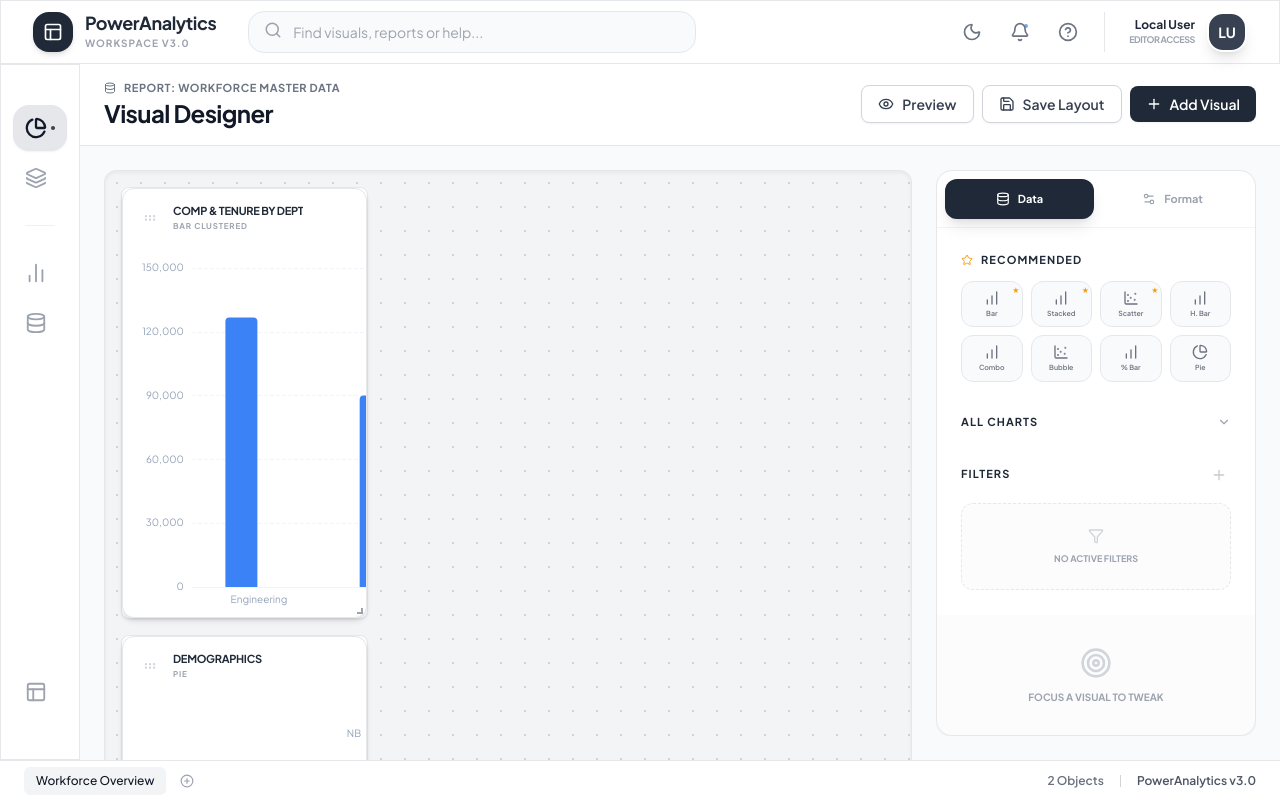
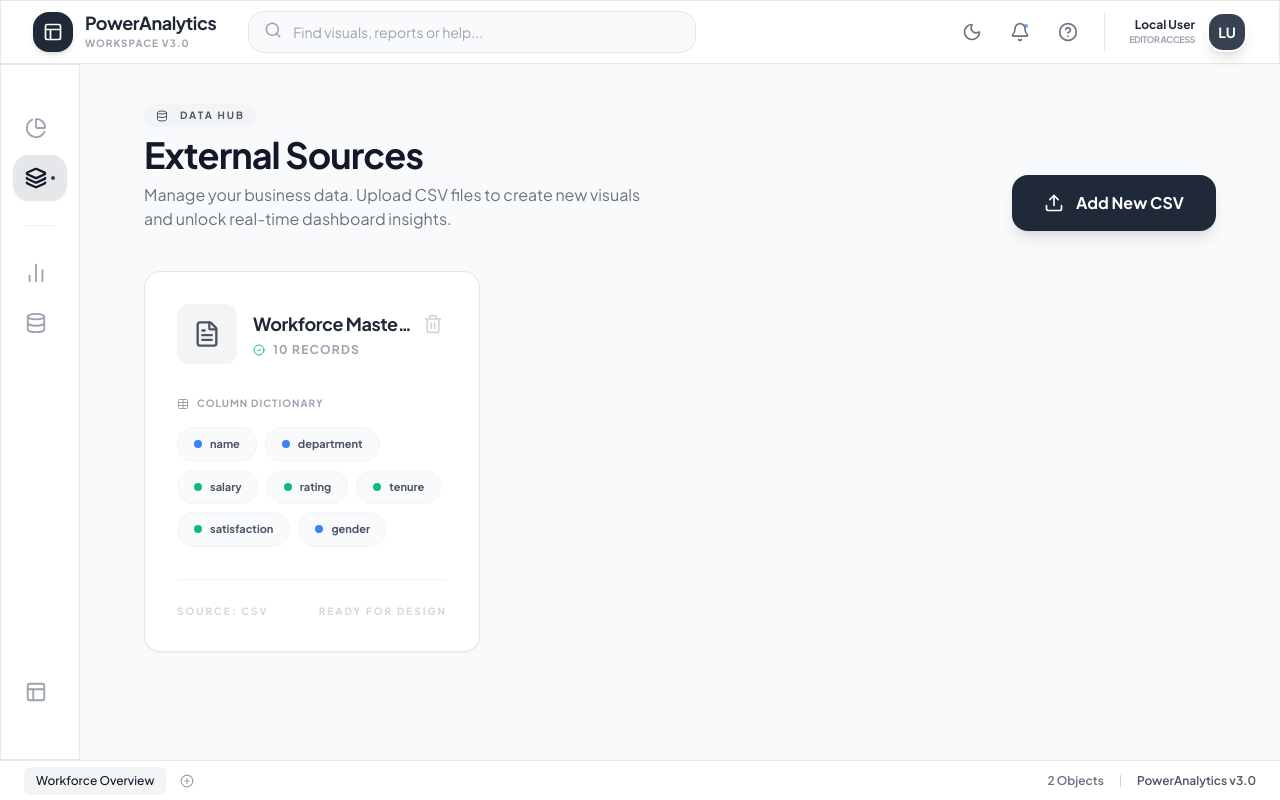
Before and after one commit to Vishnudharan24/TabNLP, a React (Vite) app: page / in a window 1280 px wide. Built offline with nearby package versions, Linux system fonts and the light colour scheme.

Commit message:
feat: change default view state from 'report' to 'data' in App component

```diff
--- a/App.jsx
+++ b/App.jsx
@@ -28,7 +28,7 @@
 
 const App = () => {
     const { theme } = useTheme();
-    const [view, setView] = useState('report');
+    const [view, setView] = useState('data');
     const [isEditMode, setIsEditMode] = useState(true);
     const [datasets, setDatasets] = useState([]);
     const [pages, setPages] = useState([]);
```
